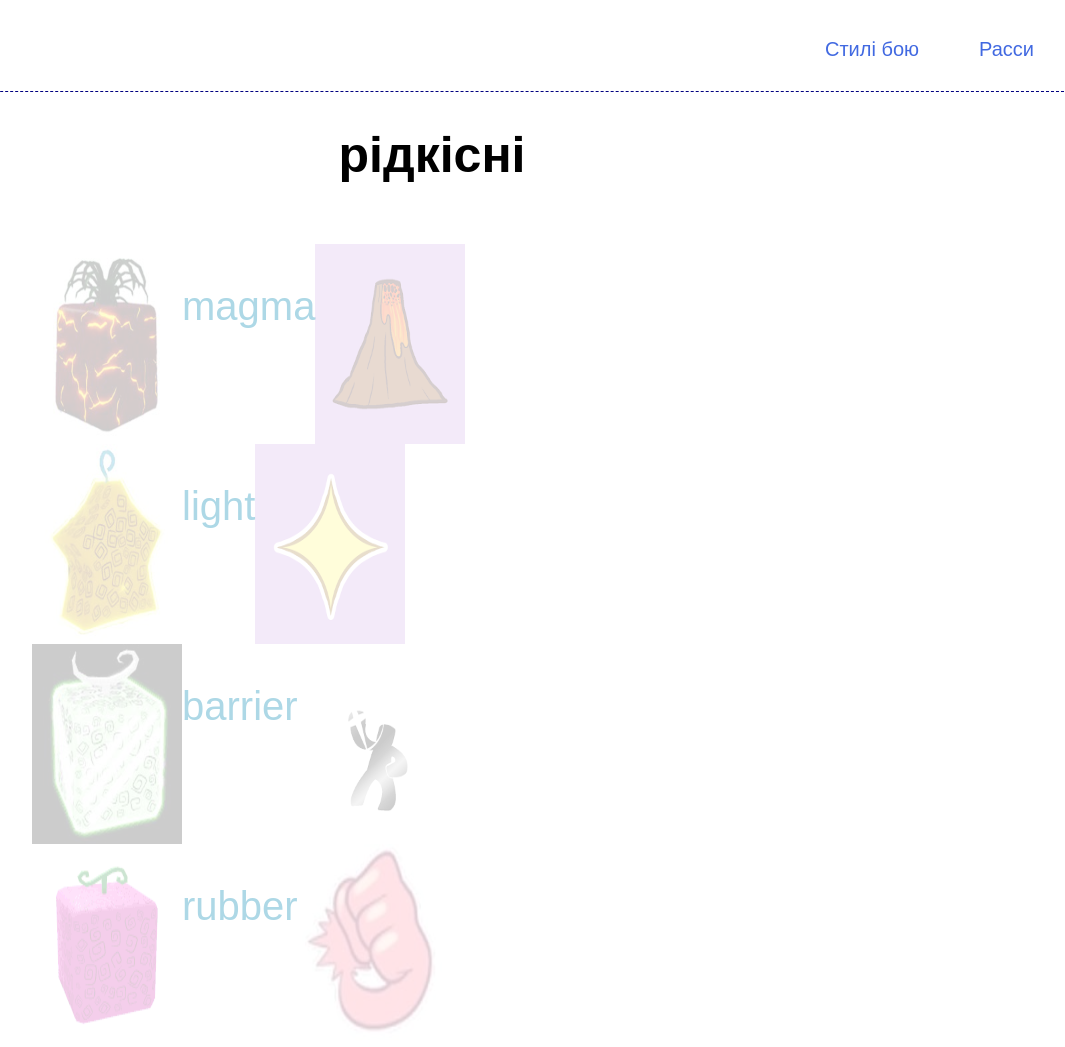
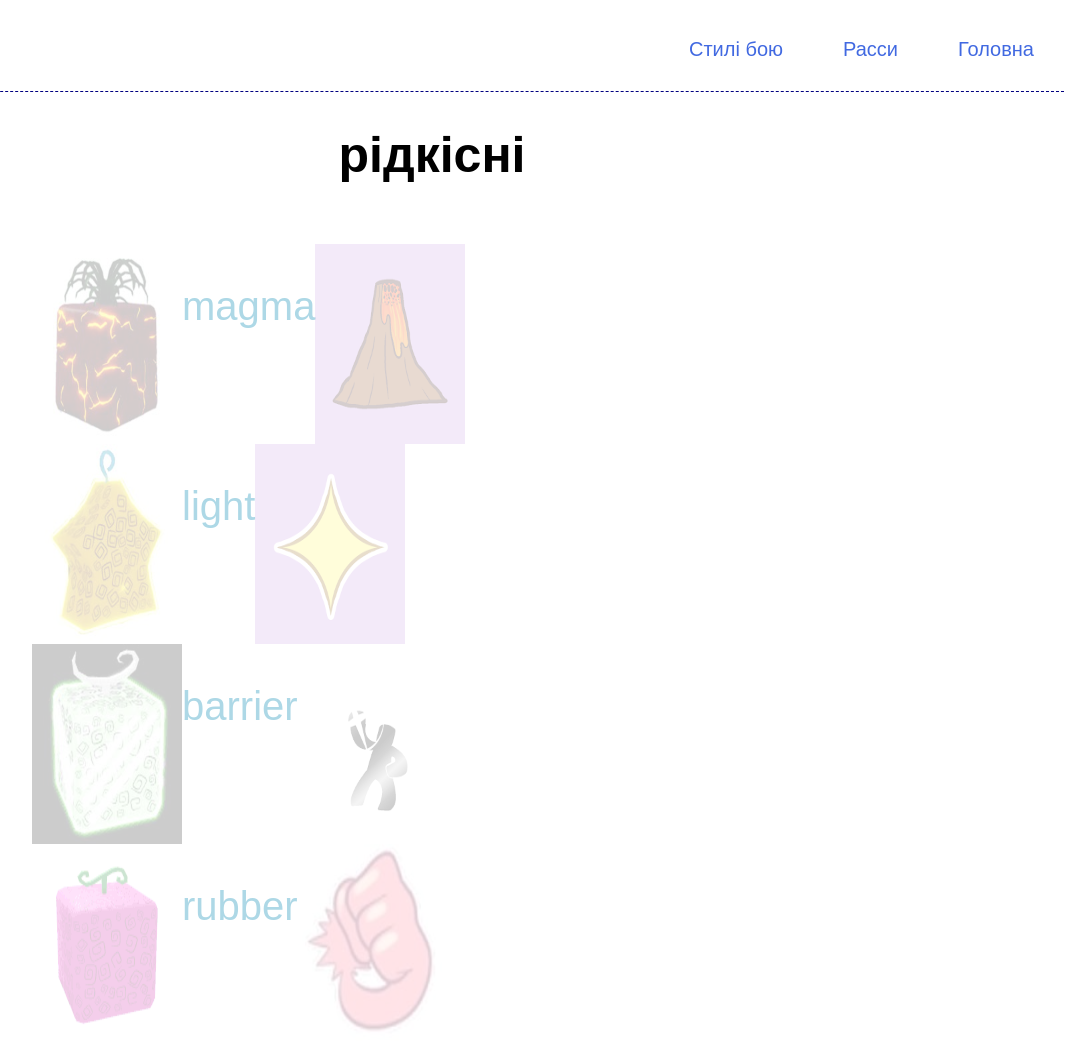
Before and after one commit to gus228999333/capibara, a plain HTML site: page rare.html in a window 1280 px wide. Shown: the whole page, without its empty margins (208-1273 px from the left). Drawn offline with Linux system fonts and the light colour scheme.

Commit message:
Update rare.html

```diff
--- a/rare.html
+++ b/rare.html
@@ -3,6 +3,8 @@
         <nav>
             <a href="">Стилі бою</a>
             <a href="">Расси</a>
+            <a href="index.html
+">Головна</a>
         </nav>
         <main>
             <h1>рідкісні</h1>
```
